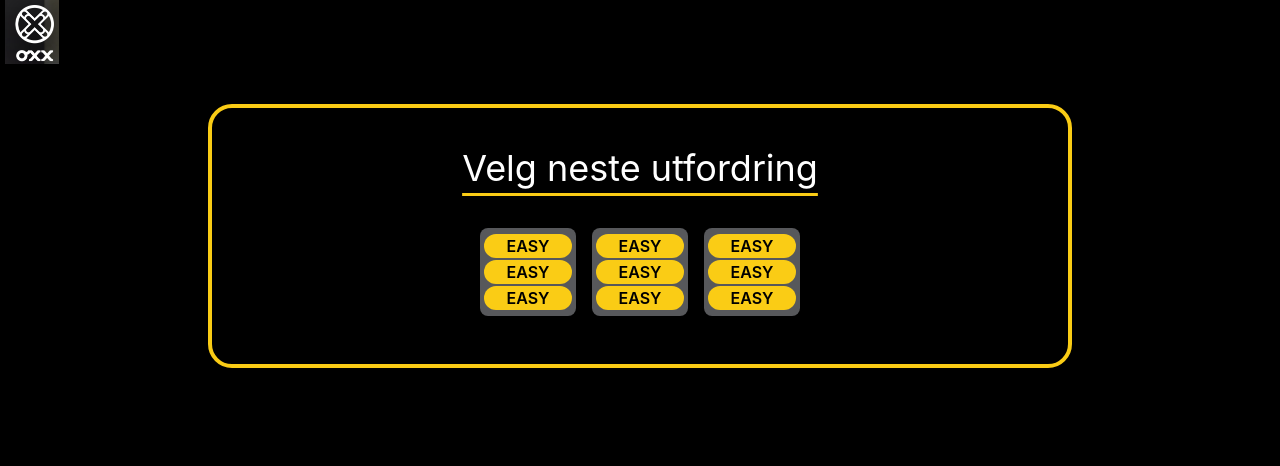
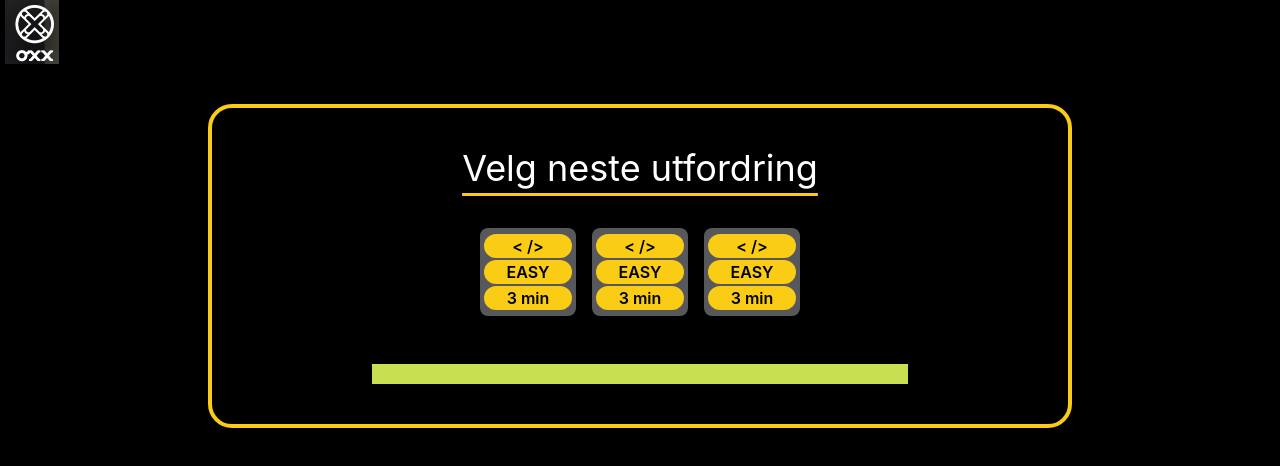
Before and after one commit to HAAJBachelor/gamification-frontend, a React (Create React App) app in the folder gamefication-frontend/: page /questionSelectorPage in a window 1280 px wide. Shown: the top 466 px of the page. Built offline with nearby package versions, Linux system fonts and the light colour scheme.

Commit message:
added progressbar component

```diff
--- a/gamefication-frontend/src/components/Pages/QuestionSelectorPage.tsx
+++ b/gamefication-frontend/src/components/Pages/QuestionSelectorPage.tsx
@@ -3,6 +3,7 @@ import Questions from '../Problems/Questions';
 import Header from '../Header';
 import NewCard from '../UI/NewCard';
 import { Title } from '../Title/Title';
+import ProgressBar from '../ProgressBar';
 
 const QuestionSelectorPage = () => {
     return (
@@ -11,6 +12,7 @@ const QuestionSelectorPage = () => {
             <NewCard>
                 <Title title="Velg neste utfordring"/>
                 <Questions />
+                <ProgressBar />
             </NewCard>
         </>
     );
--- a/gamefication-frontend/src/components/Problems/Question.tsx
+++ b/gamefication-frontend/src/components/Problems/Question.tsx
@@ -1,13 +1,16 @@
-import { Problem } from "../models";
 import { Capsule } from "../UI/Capsule";
 import QuestionContainer from "../UI/QuestionContainer";
 
 const Question = () => {
+    const handleOnClick = () => {
+        alert("hei");
+    }
+
     return (
-        <QuestionContainer>
+        <QuestionContainer onClick={handleOnClick}>
+            <Capsule bgcolor="bg-yellow-400" text="< />"/>
             <Capsule bgcolor="bg-yellow-400" text="EASY"/>
-            <Capsule bgcolor="bg-yellow-400" text="EASY"/>
-            <Capsule bgcolor="bg-yellow-400" text="EASY"/>
+            <Capsule bgcolor="bg-yellow-400" text="3 min"/>
         </QuestionContainer>
     );
 }
--- /dev/null
+++ b/gamefication-frontend/src/components/ProgressBar.tsx
@@ -0,0 +1,7 @@
+const ProgressBar = () => {
+    return(
+        <div className="h-[20px] max-w-none mx-40 mt-10 bg-[#C8DF52]"></div>
+    );
+}
+
+export default ProgressBar;
--- a/gamefication-frontend/src/components/UI/QuestionContainer.tsx
+++ b/gamefication-frontend/src/components/UI/QuestionContainer.tsx
@@ -1,10 +1,12 @@
 type Props = {
     children: React.ReactNode;
+    onClick: () => void;
 }
 
 const QuestionContainer= (props: Props) => {
+
     return(
-        <div className="rounded-lg w-24 h-22 p-1 bg-[#57585B] m-2">{props.children}</div>
+        <div className="rounded-lg w-24 h-22 p-1 bg-[#57585B] m-2" onClick={props.onClick}>{props.children}</div>
     );
 }
 
```
